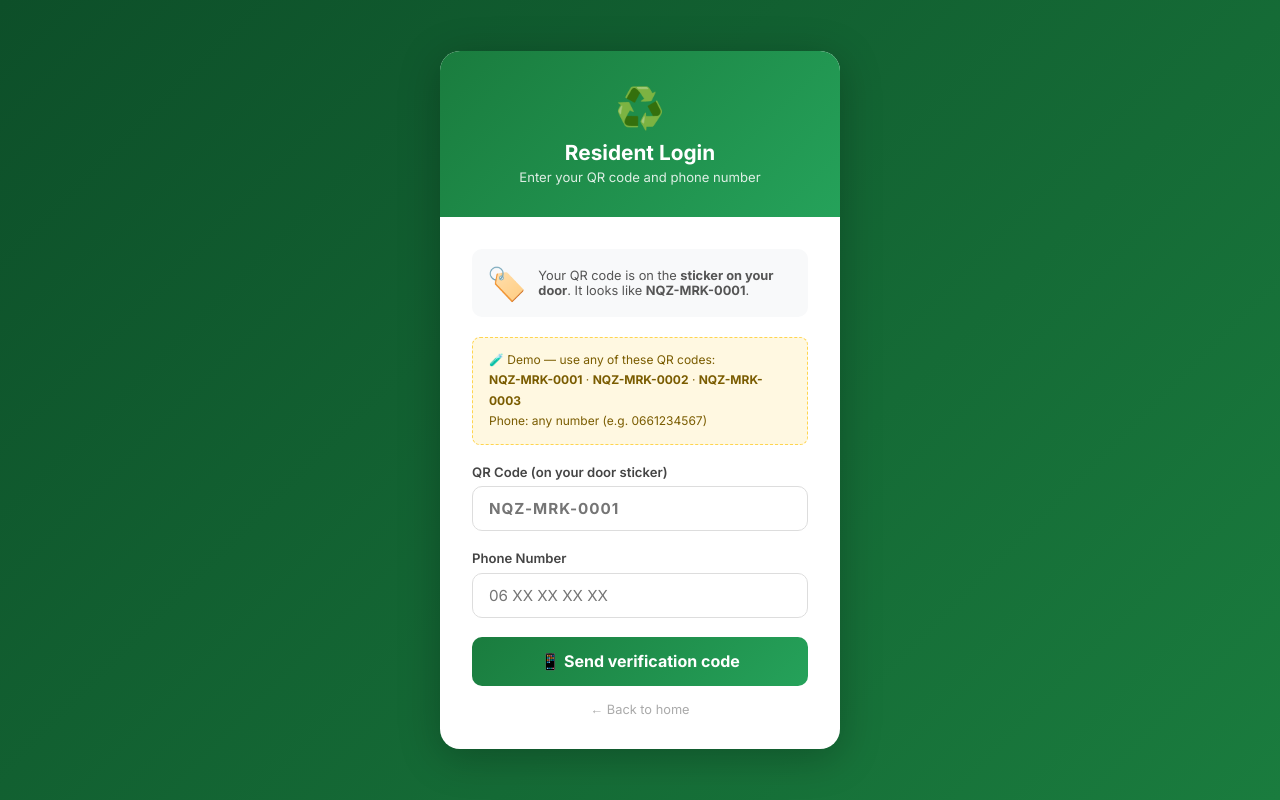
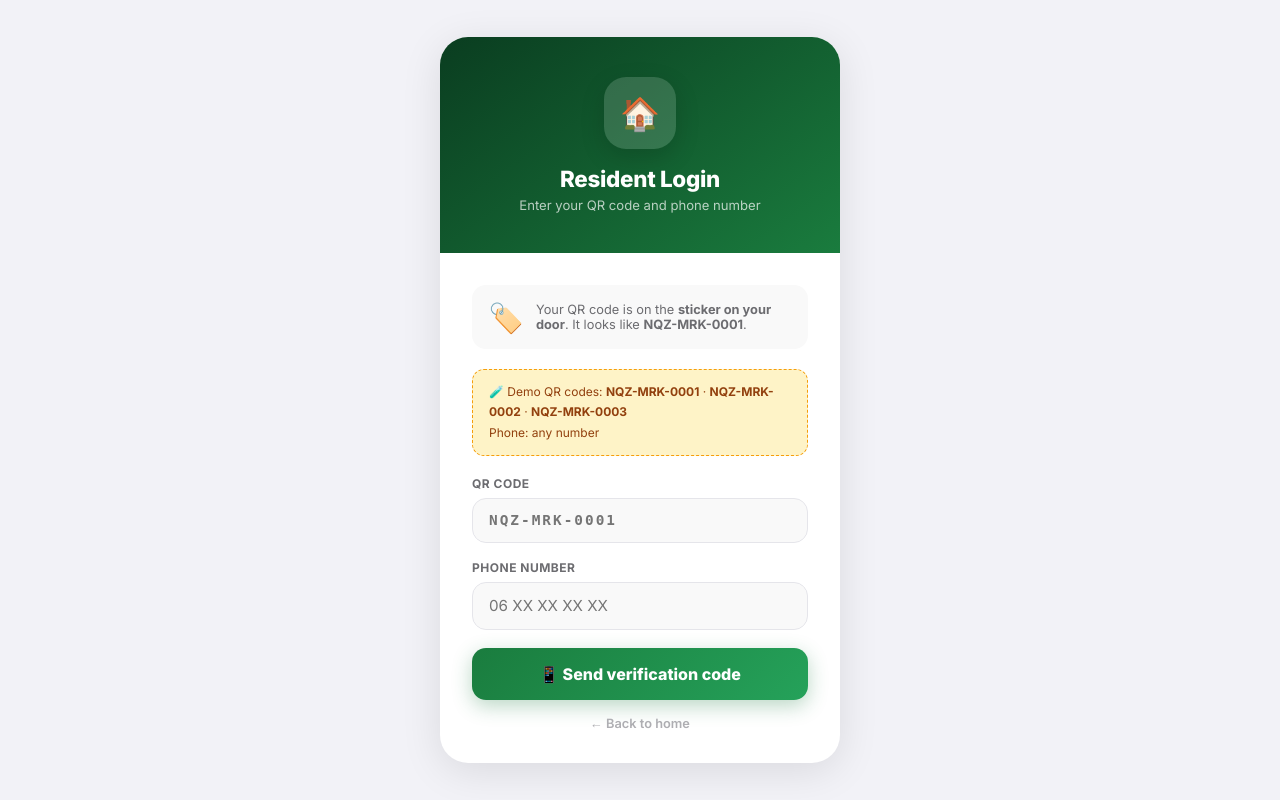
Before and after one commit to amine2026-tech/nqizbali, a Flask app: page /resident/login in a window 1280 px wide. Run offline with Flask 3, Linux system fonts and the light colour scheme.

Commit message:
Update resident_login.html

```diff
--- a/templates/resident_login.html
+++ b/templates/resident_login.html
@@ -5,57 +5,49 @@
   <title>NqiZbali — Resident Login</title>
   <link href="https://fonts.googleapis.com/css2?family=Inter:wght@400;500;600;700;800&display=swap" rel="stylesheet">
   <style>
-    *{box-sizing:border-box;margin:0;padding:0}
-    body{font-family:'Inter',sans-serif;background:linear-gradient(135deg,#0d4f29,#1a7c3e);min-height:100vh;display:flex;align-items:center;justify-content:center;padding:1rem}
-    .card{background:#fff;border-radius:20px;box-shadow:0 8px 40px rgba(0,0,0,.25);width:100%;max-width:400px;overflow:hidden}
-    .header{background:linear-gradient(135deg,#1a7c3e,#25a25a);padding:2rem;text-align:center;color:#fff}
-    .logo{font-size:2.5rem;margin-bottom:.5rem}
-    .header h1{font-size:1.3rem;font-weight:700}
-    .header p{font-size:.82rem;opacity:.85;margin-top:.25rem}
+    *{box-sizing:border-box;margin:0;padding:0;-webkit-tap-highlight-color:transparent}
+    body{font-family:'Inter',sans-serif;background:#F2F2F7;min-height:100vh;display:flex;align-items:center;justify-content:center;padding:1rem;-webkit-font-smoothing:antialiased}
+    .card{background:#fff;border-radius:28px;box-shadow:0 8px 40px rgba(0,0,0,.1);width:100%;max-width:400px;overflow:hidden}
+    .header{background:linear-gradient(145deg,#0a3d20,#1a7c3e);padding:2.5rem 2rem;text-align:center;color:#fff}
+    .logo{width:72px;height:72px;border-radius:22px;background:rgba(255,255,255,.15);display:flex;align-items:center;justify-content:center;font-size:2rem;margin:0 auto 1rem;box-shadow:0 8px 24px rgba(0,0,0,.15)}
+    .header h1{font-size:1.4rem;font-weight:800;letter-spacing:-.3px}
+    .header p{font-size:.82rem;opacity:.7;margin-top:.3rem}
     .body{padding:2rem}
-    .field{margin-bottom:1.2rem}
-    label{display:block;font-size:.82rem;font-weight:600;color:#444;margin-bottom:.4rem}
-    input{width:100%;border:1.5px solid #ddd;border-radius:10px;padding:.75rem 1rem;font-size:.95rem;outline:none;transition:border-color .2s;font-family:inherit}
-    input:focus{border-color:#1a7c3e}
-    .btn{width:100%;background:linear-gradient(135deg,#1a7c3e,#25a25a);color:#fff;border:none;border-radius:10px;padding:.9rem;font-size:1rem;font-weight:700;cursor:pointer;transition:opacity .2s;font-family:inherit}
-    .btn:hover{opacity:.9}
-    .error{background:#fff0f0;border:1.5px solid #ffb3b3;border-radius:8px;padding:.7rem 1rem;font-size:.83rem;color:#c0392b;margin-bottom:1rem}
-    .info-box{background:#f0faf4;border:1.5px dashed #1a7c3e;border-radius:10px;padding:1rem;margin-bottom:1.25rem;font-size:.8rem;color:#0d4f29;line-height:1.7}
-    .info-box strong{display:block;margin-bottom:.3rem;font-size:.88rem}
-    .qr-hint{background:#f8f9fa;border-radius:10px;padding:.9rem;margin-bottom:1.25rem;display:flex;align-items:center;gap:.75rem;font-size:.8rem;color:#555}
-    .qr-hint-icon{font-size:2rem;flex-shrink:0}
-    .back{display:block;text-align:center;font-size:.8rem;color:#aaa;margin-top:1rem;text-decoration:none}
-    .back:hover{color:#1a7c3e}
-    .demo-box{background:#fff8e1;border:1.5px dashed #ffd54f;border-radius:8px;padding:.75rem 1rem;font-size:.75rem;color:#7a5c00;margin-bottom:1.2rem;line-height:1.7}
+    .field{margin-bottom:1.1rem}
+    label{display:block;font-size:.75rem;font-weight:700;color:#6C6C70;margin-bottom:.4rem;text-transform:uppercase;letter-spacing:.5px}
+    input{width:100%;border:1.5px solid #E5E5EA;border-radius:14px;padding:.85rem 1rem;font-size:.95rem;outline:none;transition:border-color .2s,box-shadow .2s;font-family:inherit;background:#F9F9F9;color:#1C1C1E}
+    input:focus{border-color:#1a7c3e;box-shadow:0 0 0 4px rgba(26,124,62,.1);background:#fff}
+    input[name="qr_code"]{text-transform:uppercase;letter-spacing:2px;font-weight:700;font-family:monospace;font-size:.9rem}
+    .btn{width:100%;background:linear-gradient(135deg,#1a7c3e,#25a25a);color:#fff;border:none;border-radius:14px;padding:1rem;font-size:1rem;font-weight:800;cursor:pointer;font-family:inherit;box-shadow:0 6px 20px rgba(26,124,62,.3);transition:transform .15s cubic-bezier(.34,1.56,.64,1)}
+    .btn:active{transform:scale(.97)}
+    .error{background:#FEE2E2;border:1.5px solid #FECACA;border-radius:12px;padding:.75rem 1rem;font-size:.82rem;color:#991B1B;margin-bottom:1rem}
+    .qr-hint{background:#F9F9F9;border-radius:14px;padding:.9rem 1rem;margin-bottom:1.25rem;display:flex;align-items:center;gap:.75rem;font-size:.8rem;color:#6C6C70}
+    .qr-hint-icon{font-size:1.8rem;flex-shrink:0}
+    .demo{background:#FEF3C7;border:1.5px dashed #F59E0B;border-radius:12px;padding:.75rem 1rem;font-size:.75rem;color:#92400E;margin-bottom:1.25rem;line-height:1.7}
+    .back{display:block;text-align:center;font-size:.8rem;color:#AEAEB2;margin-top:1rem;text-decoration:none;font-weight:600}
+    .page-transition{position:fixed;inset:0;background:#fff;z-index:99999;pointer-events:none;opacity:0;transition:opacity .25s ease}
+    .page-transition.in{opacity:1}
   </style>
 </head>
 <body>
+  <div class="page-transition" id="pt"></div>
   <div class="card">
     <div class="header">
-      <div class="logo">♻️</div>
+      <div class="logo">🏠</div>
       <h1>Resident Login</h1>
       <p>Enter your QR code and phone number</p>
     </div>
     <div class="body">
-
       <div class="qr-hint">
         <div class="qr-hint-icon">🏷️</div>
         <div>Your QR code is on the <strong>sticker on your door</strong>. It looks like <strong>NQZ-MRK-0001</strong>.</div>
       </div>
-
-      <div class="demo-box">
-        🧪 Demo — use any of these QR codes:<br>
-        <strong>NQZ-MRK-0001</strong> · <strong>NQZ-MRK-0002</strong> · <strong>NQZ-MRK-0003</strong><br>
-        Phone: any number (e.g. 0661234567)
-      </div>
-
+      <div class="demo">🧪 Demo QR codes: <strong>NQZ-MRK-0001</strong> · <strong>NQZ-MRK-0002</strong> · <strong>NQZ-MRK-0003</strong><br>Phone: any number</div>
       {% if error %}<div class="error">{{ error }}</div>{% endif %}
-
       <form method="POST">
         <div class="field">
-          <label>QR Code (on your door sticker)</label>
-          <input name="qr_code" required placeholder="NQZ-MRK-0001"
-                 style="text-transform:uppercase;letter-spacing:1px;font-weight:700"/>
+          <label>QR Code</label>
+          <input name="qr_code" required placeholder="NQZ-MRK-0001"/>
         </div>
         <div class="field">
           <label>Phone Number</label>
@@ -63,9 +55,9 @@
         </div>
         <button class="btn" type="submit">📱 Send verification code</button>
       </form>
-
       <a class="back" href="/">← Back to home</a>
     </div>
   </div>
+  <script src="{{ url_for('static', filename='js/transitions.js') }}"></script>
 </body>
 </html>
```
